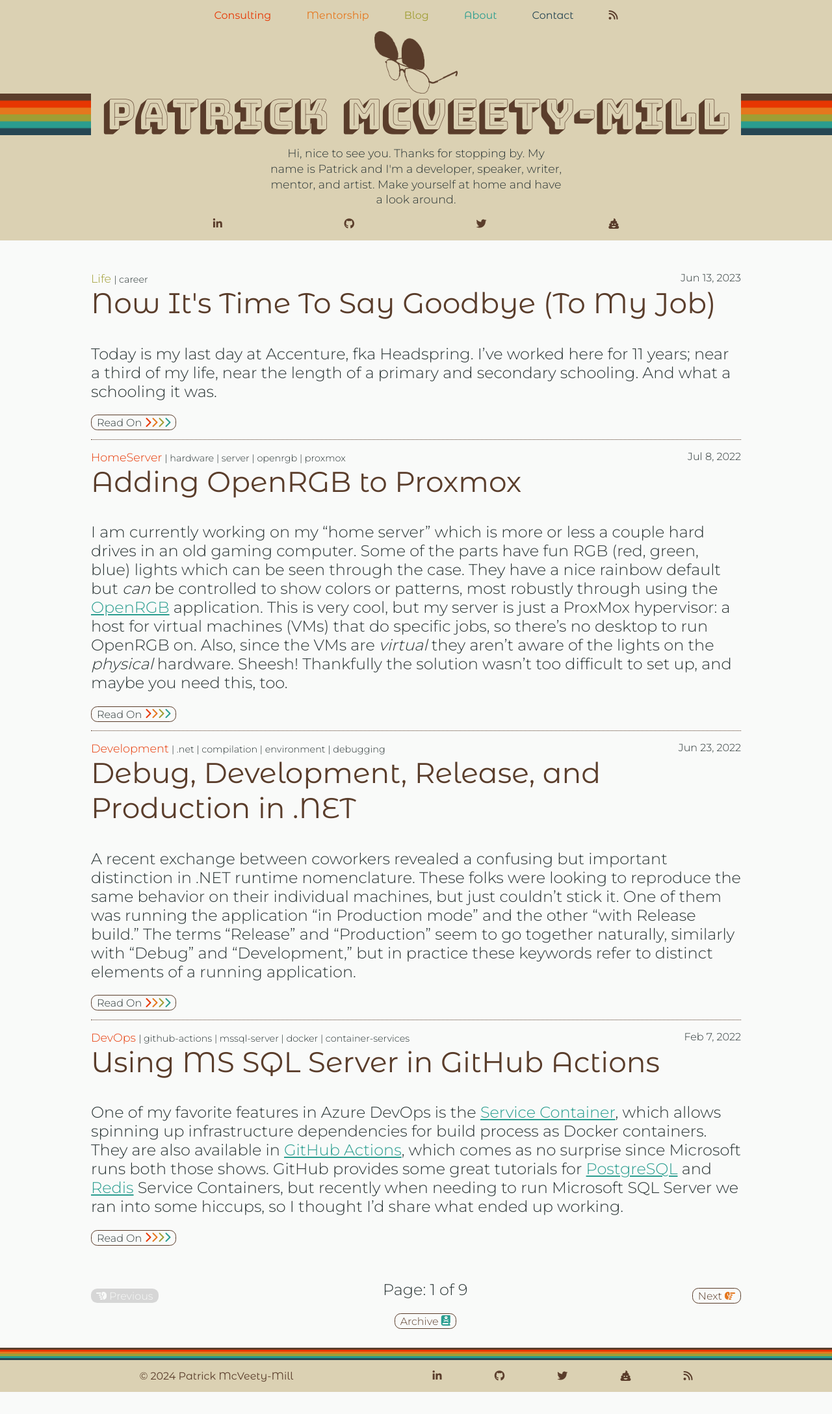
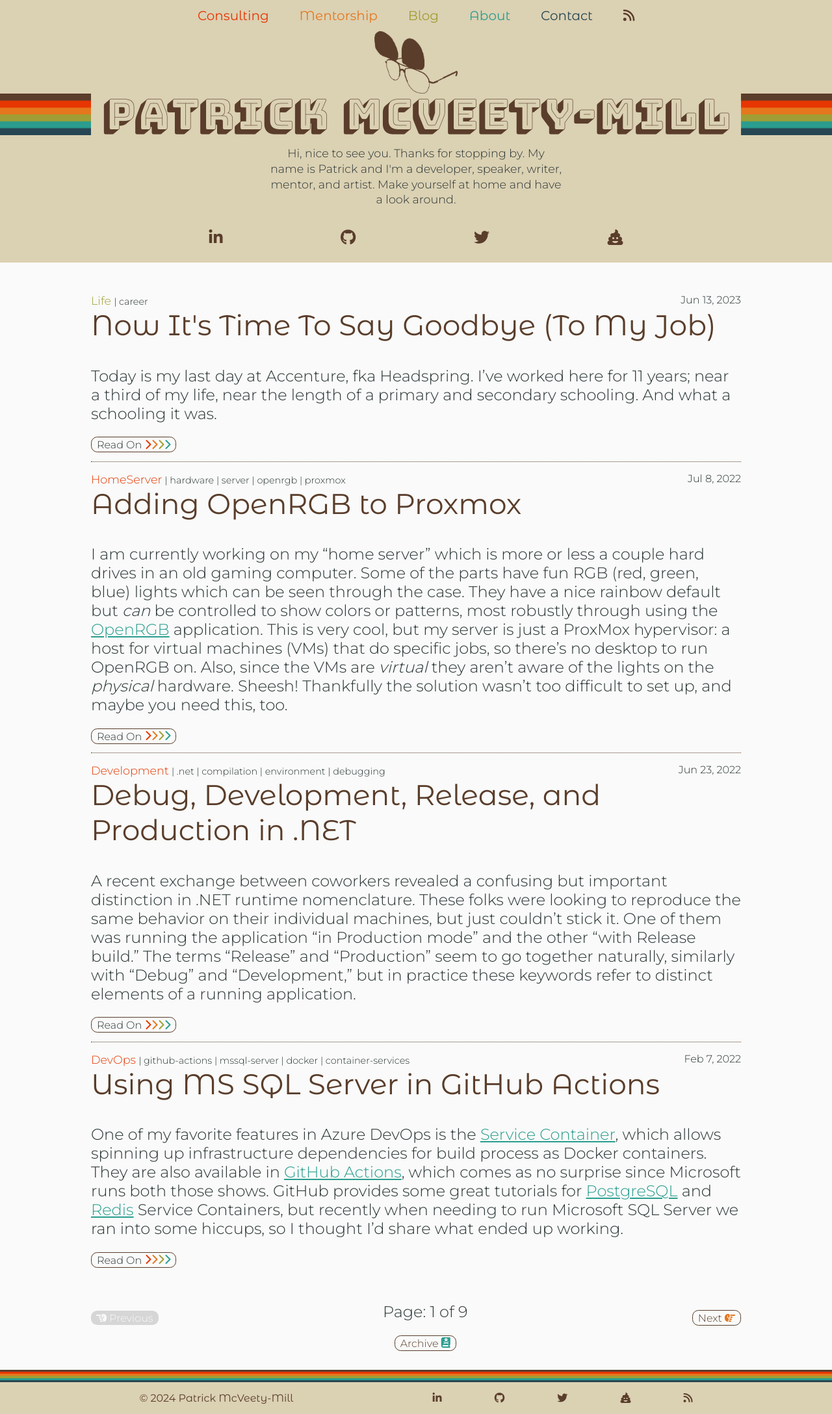
Before and after one commit to pmcvtm/pmcvtm.com, a Jekyll site: the page built from index.html, in a window 1280 px wide. Shown: the whole page at 65% size. Built offline with Jekyll 4.4.1, drawn with Linux system fonts in a browser that asks for light colours; nearby versions of some CDN libraries; some web fonts are replaced; the list of posts is cut into pages by our own code; before the commit the page ends 2142 px from its top, so only the background shows below that.

Commit message:
get header and social link responsive too

```diff
--- a/_sass/header2.scss
+++ b/_sass/header2.scss
@@ -7,7 +7,7 @@ header {
     width: 100%;
     text-align: center;
 
-    font-size: 1rem;
+    font-size: clamp(1.25rem, 1vw, 2rem);
     line-height: 2rem;
 
     .content {
@@ -34,7 +34,7 @@ header {
         }
 
         font-family: 'Bungee Shade', cursive;
-        font-size: 1.5rem;
+        font-size: clamp(1.5rem, 1.5vw, 2.5rem);
         color: $brown;
 
         text-decoration: none;
--- a/_sass/home.scss
+++ b/_sass/home.scss
@@ -60,7 +60,12 @@ header.home {
         @include desktop() { font-size: 1.1em; }
     }
 
-    .social-links { justify-content: space-evenly; }
+    .social-links {
+      justify-content: space-evenly;
+      margin-top: 2rem;
+
+      font-size: clamp(1em, 2vw, 1.5em);
+    }
   }
 }
 
```
